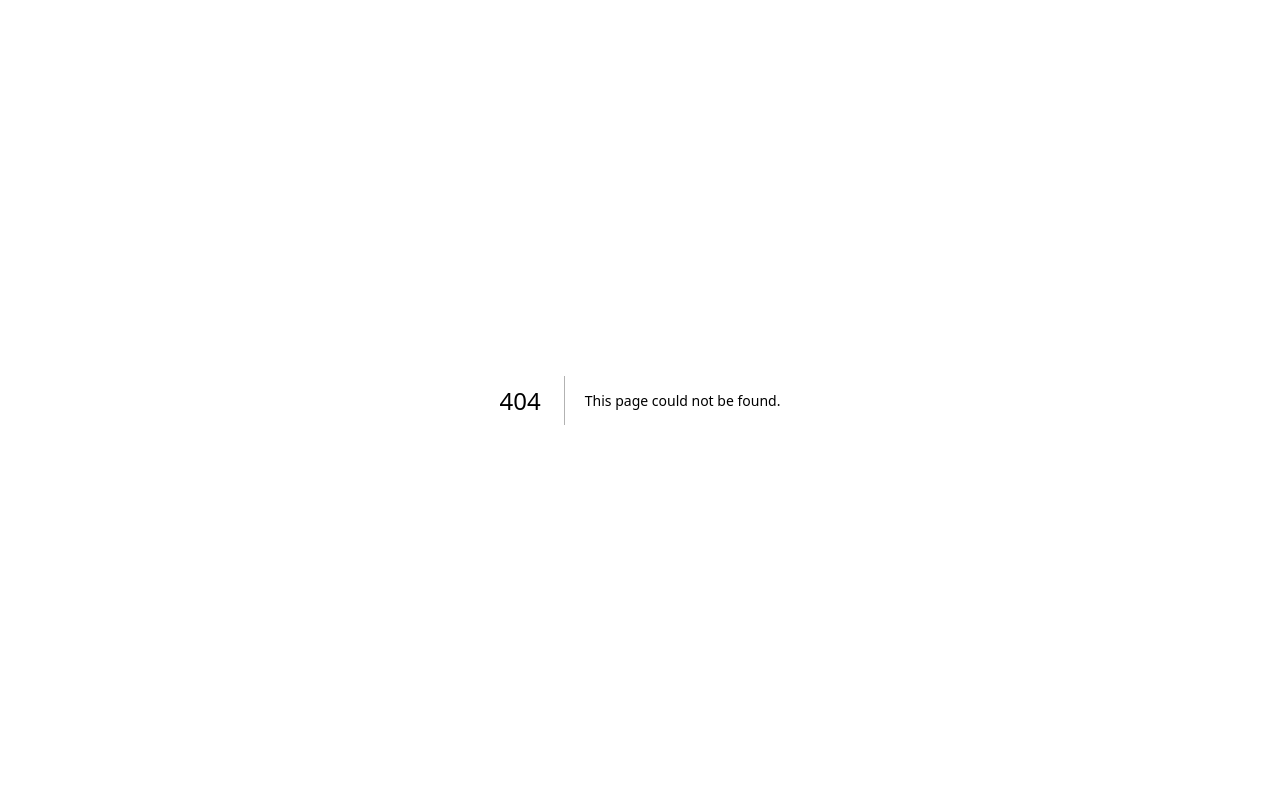
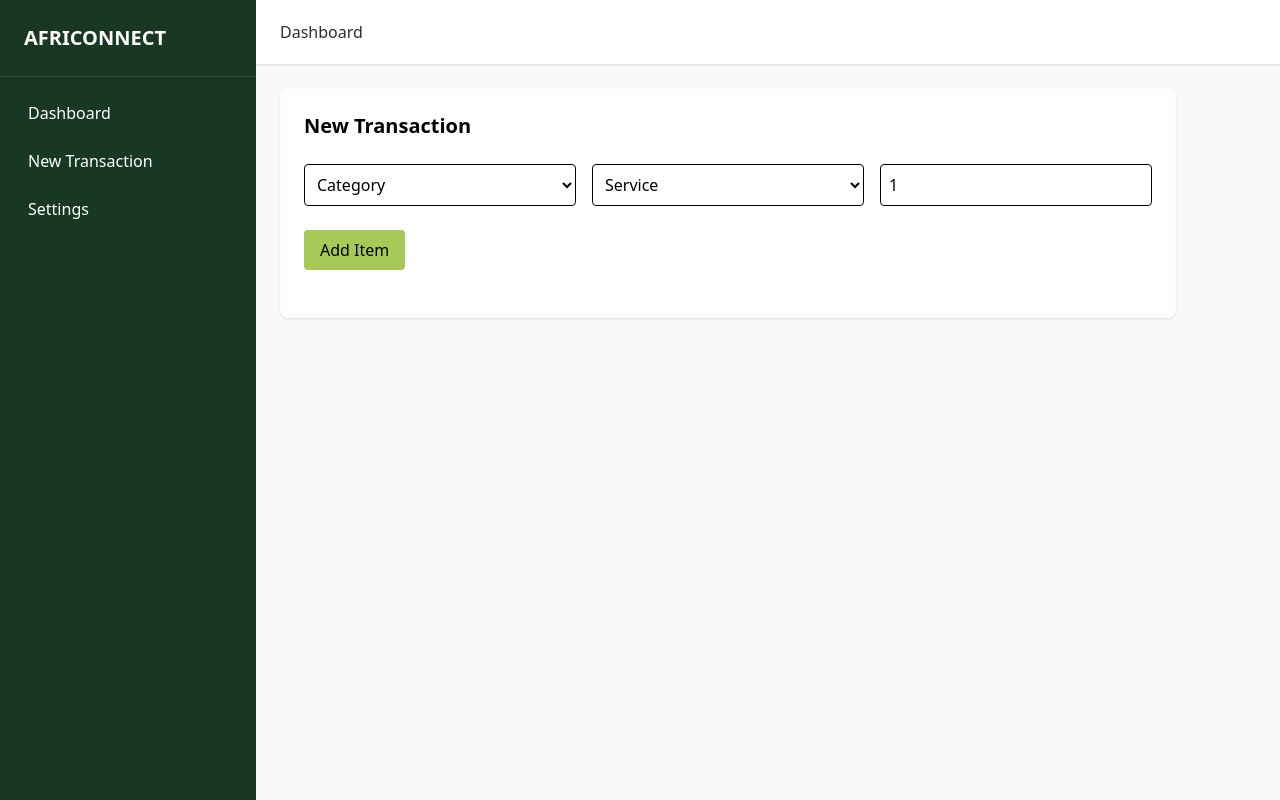
Before and after one commit to XolaniMgube/africonnect-portal-frontend, a Next.js app: page /transactions/new in a window 1280 px wide. Before the commit this address had no page. Built offline with nearby package versions, Linux system fonts and the light colour scheme.

Commit message:
can add multiple list of services

```diff
--- a/app/(dashboard)/layout.tsx
+++ b/app/(dashboard)/layout.tsx
@@ -3,6 +3,7 @@
 import { ReactNode } from "react";
 import { useAuthStore } from "@/store/auth.store";
 import { usePathname } from "next/navigation";
+import Link from "next/link";
 
 export default function DashboardLayout({
     children,
@@ -23,15 +24,18 @@ export default function DashboardLayout({
                 <nav className="flex-1 p-4 space-y-2">
                     <div
                         className={`rounded px-3 py-2 cursor-pointer ${pathname === "/dashboard"
-                                ? "bg-[var(--color-primary)] text-black font-medium"
-                                : "hover:bg-[var(--color-sidebar-hover)]"
+                            ? "bg-[var(--color-primary)] text-black font-medium"
+                            : "hover:bg-[var(--color-sidebar-hover)]"
                             }`}
                     >
                         Dashboard
                     </div>
-                    <div className="rounded px-3 py-2 hover:bg-[var(--color-sidebar-hover)] cursor-pointer">
-                        Transactions
-                    </div>
+                    <Link
+                        href="/transactions/new"
+                        className="block rounded px-3 py-2 hover:bg-[var(--color-sidebar-hover)]"
+                    >
+                        New Transaction
+                    </Link>
                     <div className="rounded px-3 py-2 hover:bg-[var(--color-sidebar-hover)] cursor-pointer">
                         Settings
                     </div>
--- /dev/null
+++ b/app/(dashboard)/transactions/new/page.tsx
@@ -0,0 +1,171 @@
+"use client";
+
+import { useState } from "react";
+import { serviceCategories, services } from "@/services/mockData";
+import { Service } from "@/types/models";
+
+interface TransactionItem {
+  service: Service;
+  quantity: number;
+  total: number;
+}
+
+export default function NewTransactionPage() {
+  const [selectedCategory, setSelectedCategory] = useState("");
+  const [selectedService, setSelectedService] = useState<Service | null>(null);
+  const [quantity, setQuantity] = useState(1);
+  const [items, setItems] = useState<TransactionItem[]>([]);
+  const [paymentMethod, setPaymentMethod] = useState("cash");
+
+  const filteredServices = services.filter(
+    (s) => s.categoryId === selectedCategory
+  );
+
+  const addItem = () => {
+    if (!selectedService) return;
+
+    const total = selectedService.price * quantity;
+
+    const newItem: TransactionItem = {
+      service: selectedService,
+      quantity,
+      total,
+    };
+
+    setItems([...items, newItem]);
+
+    // reset selection
+    setSelectedService(null);
+    setQuantity(1);
+  };
+
+  const removeItem = (index: number) => {
+    const updated = items.filter((_, i) => i !== index);
+    setItems(updated);
+  };
+
+  const grandTotal = items.reduce((sum, item) => sum + item.total, 0);
+
+  return (
+    <div className="max-w-4xl bg-white rounded-lg shadow-sm p-6">
+      <h2 className="text-xl font-semibold mb-6">
+        New Transaction
+      </h2>
+
+      {/* Service Selection */}
+      <div className="grid grid-cols-3 gap-4 mb-6">
+        <select
+          className="border rounded p-2"
+          value={selectedCategory}
+          onChange={(e) => {
+            setSelectedCategory(e.target.value);
+            setSelectedService(null);
+          }}
+        >
+          <option value="">Category</option>
+          {serviceCategories.map((cat) => (
+            <option key={cat.id} value={cat.id}>
+              {cat.name}
+            </option>
+          ))}
+        </select>
+
+        <select
+          className="border rounded p-2"
+          value={selectedService?.id || ""}
+          onChange={(e) => {
+            const service = services.find(
+              (s) => s.id === e.target.value
+            );
+            setSelectedService(service || null);
+          }}
+          disabled={!selectedCategory}
+        >
+          <option value="">Service</option>
+          {filteredServices.map((service) => (
+            <option key={service.id} value={service.id}>
+              {service.name} (R{service.price})
+            </option>
+          ))}
+        </select>
+
+        <input
+          type="number"
+          min={1}
+          className="border rounded p-2"
+          value={quantity}
+          onChange={(e) => setQuantity(Number(e.target.value))}
+          disabled={!selectedService}
+        />
+      </div>
+
+      <button
+        onClick={addItem}
+        disabled={!selectedService}
+        className="mb-6 bg-[var(--color-primary)] hover:bg-[var(--color-primary-hover)] px-4 py-2 rounded text-black font-medium"
+      >
+        Add Item
+      </button>
+
+      {/* Items Table */}
+      {items.length > 0 && (
+        <div className="mb-6">
+          <table className="w-full border">
+            <thead className="bg-gray-50">
+              <tr>
+                <th className="text-left p-2 border">Service</th>
+                <th className="text-left p-2 border">Qty</th>
+                <th className="text-left p-2 border">Total</th>
+                <th className="text-left p-2 border"></th>
+              </tr>
+            </thead>
+            <tbody>
+              {items.map((item, index) => (
+                <tr key={index}>
+                  <td className="p-2 border">
+                    {item.service.name}
+                  </td>
+                  <td className="p-2 border">
+                    {item.quantity}
+                  </td>
+                  <td className="p-2 border">
+                    R{item.total}
+                  </td>
+                  <td className="p-2 border">
+                    <button
+                      onClick={() => removeItem(index)}
+                      className="text-red-500"
+                    >
+                      Remove
+                    </button>
+                  </td>
+                </tr>
+              ))}
+            </tbody>
+          </table>
+        </div>
+      )}
+
+      {/* Payment + Total */}
+      {items.length > 0 && (
+        <div className="flex justify-between items-center border-t pt-4">
+          <div>
+            <label className="mr-2">Payment:</label>
+            <select
+              className="border rounded p-1"
+              value={paymentMethod}
+              onChange={(e) => setPaymentMethod(e.target.value)}
+            >
+              <option value="cash">Cash</option>
+              <option value="card">Card</option>
+            </select>
+          </div>
+
+          <div className="text-lg font-semibold">
+            Grand Total: R{grandTotal}
+          </div>
+        </div>
+      )}
+    </div>
+  );
+}
```
